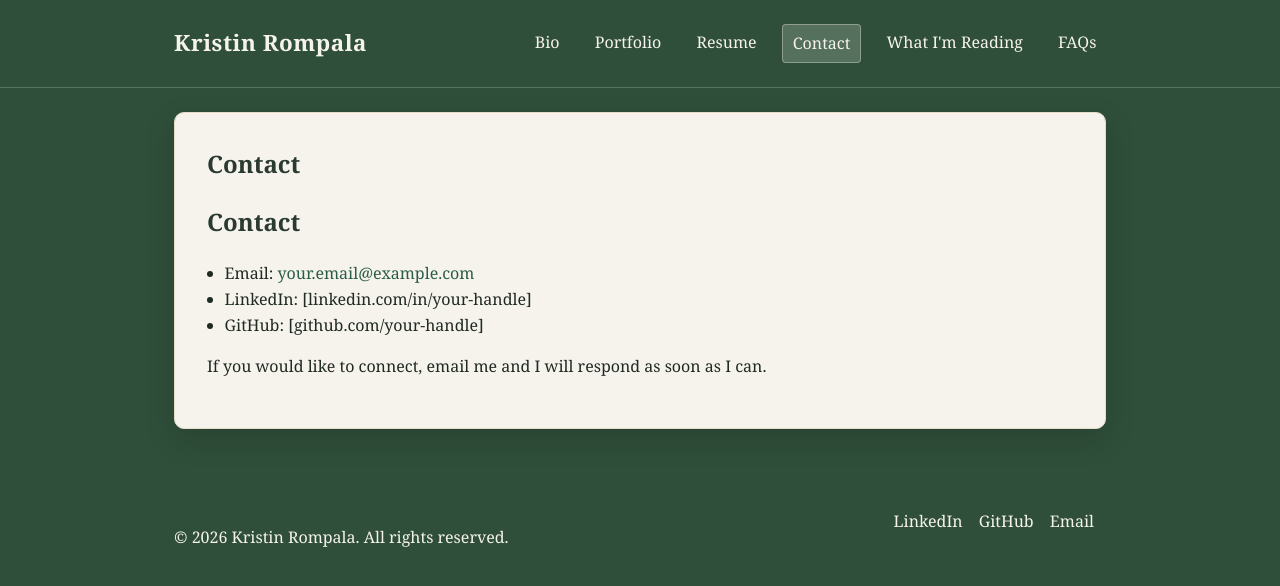
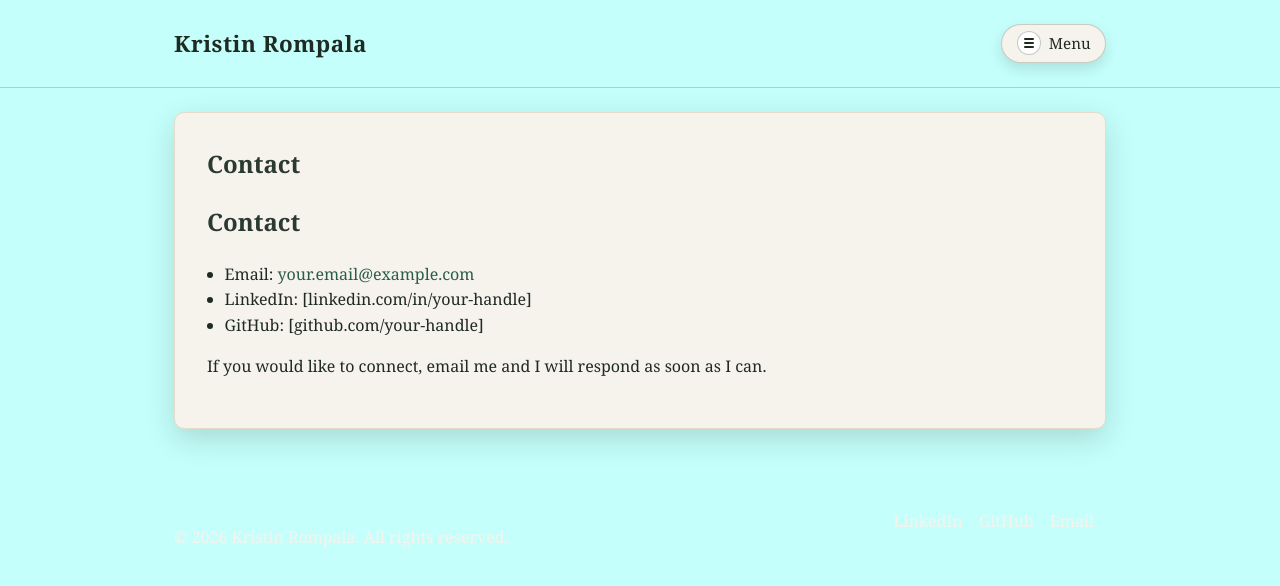
Before and after one commit to rompk371/rompk371.github.io, a Jekyll site: the page built from contact.md, in a window 1280 px wide. Shown: the top 586 px of the page. Built offline with Jekyll 4.4.1, drawn with Linux system fonts in a browser that asks for light colours.

Commit message:
Layout, color change and menu dropdown addition

```diff
--- a/_layouts/default.html
+++ b/_layouts/default.html
@@ -15,14 +15,20 @@
         <div class="site-name">
           <a href="{{ '/' | relative_url }}">Kristin Rompala</a>
         </div>
-        <nav class="site-nav" aria-label="Primary">
+        <div class="menu" data-menu>
+          <button class="menu-button" type="button" aria-expanded="false" aria-controls="site-menu">
+            <span class="menu-icon" aria-hidden="true"></span>
+            Menu
+          </button>
+          <div id="site-menu" class="menu-panel" aria-hidden="true">
             <a href="{{ '/bio/' | relative_url }}" class="{% if page.url == '/bio/' %}active{% endif %}">Bio</a>
             <a href="{{ '/portfolio/' | relative_url }}" class="{% if page.url == '/portfolio/' %}active{% endif %}">Portfolio</a>
             <a href="{{ '/resume/' | relative_url }}" class="{% if page.url == '/resume/' %}active{% endif %}">Resume</a>
             <a href="{{ '/contact/' | relative_url }}" class="{% if page.url == '/contact/' %}active{% endif %}">Contact</a>
             <a href="{{ '/reading/' | relative_url }}" class="{% if page.url == '/reading/' %}active{% endif %}">What I'm Reading</a>
             <a href="{{ '/faqs/' | relative_url }}" class="{% if page.url == '/faqs/' %}active{% endif %}">FAQs</a>
-        </nav>
+          </div>
+        </div>
       </div>
     </header>
 
@@ -43,5 +49,41 @@
         </div>
       </div>
     </footer>
+    <script>
+      (() => {
+        const menu = document.querySelector("[data-menu]");
+        if (!menu) return;
+        const button = menu.querySelector(".menu-button");
+        const panel = menu.querySelector(".menu-panel");
+        const links = panel.querySelectorAll("a");
+
+        const setOpen = (isOpen) => {
+          menu.classList.toggle("is-open", isOpen);
+          button.setAttribute("aria-expanded", String(isOpen));
+          panel.setAttribute("aria-hidden", String(!isOpen));
+          links.forEach((link) => link.setAttribute("tabindex", isOpen ? "0" : "-1"));
+        };
+
+        setOpen(false);
+
+        button.addEventListener("click", () => {
+          const isOpen = menu.classList.contains("is-open");
+          setOpen(!isOpen);
+        });
+
+        document.addEventListener("click", (event) => {
+          if (!menu.contains(event.target)) {
+            setOpen(false);
+          }
+        });
+
+        document.addEventListener("keydown", (event) => {
+          if (event.key === "Escape") {
+            setOpen(false);
+            button.focus();
+          }
+        });
+      })();
+    </script>
   </body>
 </html>
--- a/assets/css/style.css
+++ b/assets/css/style.css
@@ -15,7 +15,7 @@
 body {
   margin: 0;
   font-family: "Georgia", "Times New Roman", serif;
-  background: var(--bg);
+  background: #C4FFFB;
   color: var(--text);
   line-height: 1.6;
 }
@@ -57,7 +57,8 @@ a:focus-visible {
 }
 
 .site-header {
-  border-bottom: 1px solid rgba(255, 255, 255, 0.2);
+  border-bottom: 1px solid rgba(20, 40, 35, 0.2);
+  background: #C4FFFB;
 }
 
 .header-inner {
@@ -71,25 +72,102 @@ a:focus-visible {
 .site-name a {
   font-size: 1.4rem;
   font-weight: 700;
-  color: #f6f3ed;
+  color: #1f2a22;
   letter-spacing: 0.5px;
 }
 
-.site-nav {
-  display: flex;
-  gap: 1rem;
-  flex-wrap: wrap;
+.menu {
+  position: relative;
 }
 
-.site-nav a {
-  color: #f6f3ed;
-  padding: 0.35rem 0.6rem;
-  border-radius: 4px;
+.menu-button {
+  font-family: inherit;
+  font-size: 0.95rem;
+  background: #f6f3ed;
+  color: #1f2a22;
+  border: 1px solid rgba(20, 40, 35, 0.2);
+  border-radius: 999px;
+  padding: 0.4rem 0.9rem;
+  box-shadow: 0 6px 14px rgba(0, 0, 0, 0.12);
+  cursor: pointer;
+  display: inline-flex;
+  align-items: center;
+  gap: 0.5rem;
 }
 
-.site-nav a.active {
-  background: rgba(246, 243, 237, 0.2);
-  border: 1px solid rgba(246, 243, 237, 0.35);
+.menu-button:hover {
+  background: #efe8dc;
+}
+
+.menu-button:focus-visible {
+  outline: 3px solid var(--focus);
+  outline-offset: 2px;
+}
+
+.menu-icon {
+  width: 1.5rem;
+  height: 1.5rem;
+  border-radius: 999px;
+  border: 1px solid rgba(20, 40, 35, 0.25);
+  background: #ffffff;
+  display: inline-flex;
+  align-items: center;
+  justify-content: center;
+  position: relative;
+}
+
+.menu-icon::before {
+  content: "";
+  position: absolute;
+  width: 0.65rem;
+  height: 2px;
+  background: #1f2a22;
+  border-radius: 999px;
+  box-shadow: 0 -4px 0 #1f2a22, 0 4px 0 #1f2a22;
+}
+
+.menu-panel {
+  position: absolute;
+  top: calc(100% + 0.6rem);
+  left: 0;
+  min-width: 220px;
+  background: #fdfbf6;
+  border: 1px solid var(--border);
+  border-radius: 10px;
+  padding: 0.6rem;
+  display: grid;
+  gap: 0.35rem;
+  box-shadow: 0 16px 28px rgba(0, 0, 0, 0.18);
+  opacity: 0;
+  transform: translateY(-8px);
+  visibility: hidden;
+  pointer-events: none;
+  transition: opacity 180ms ease, transform 180ms ease, visibility 0ms linear 180ms;
+  z-index: 20;
+}
+
+.menu.is-open .menu-panel {
+  opacity: 1;
+  transform: translateY(0);
+  visibility: visible;
+  pointer-events: auto;
+  transition: opacity 180ms ease, transform 180ms ease;
+}
+
+.menu-panel a {
+  color: #1f2a22;
+  padding: 0.4rem 0.6rem;
+  border-radius: 6px;
+}
+
+.menu-panel a:hover,
+.menu-panel a:focus-visible {
+  background: #eef7f5;
+}
+
+.menu-panel a.active {
+  background: #e2f0ee;
+  font-weight: 600;
 }
 
 .panel {
@@ -120,6 +198,14 @@ a:focus-visible {
   align-items: center;
   grid-template-columns: 1.2fr 0.8fr;
   margin-bottom: 2rem;
+}
+
+.hero--home .hero-text {
+  margin-left: -0.5rem;
+}
+
+.hero--home .hero-media {
+  margin-top: -0.5rem;
 }
 
 .hero-text h2 {
@@ -234,4 +320,9 @@ a:focus-visible {
   .hero-media {
     order: -1;
   }
+
+  .hero--home .hero-text,
+  .hero--home .hero-media {
+    margin: 0;
+  }
 }
```
Also changed, not shown: index.md (+1 -1 lines). Lines whose indentation alone changed are shown as unchanged.
